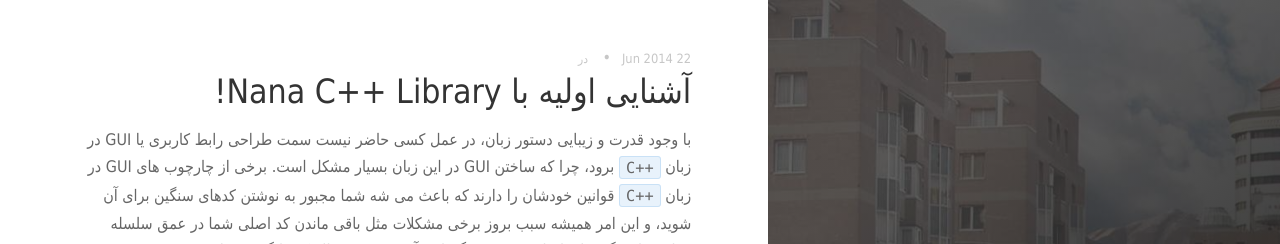
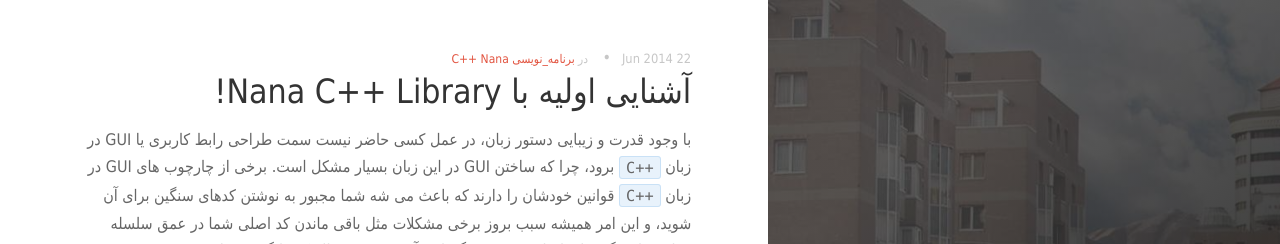
Before and after one commit to mer30hamid/mer30hamid.github.io, a Jekyll site: the page built from _posts/2014-06-22-nana-c-library.markdown, in a window 1280 px wide and 900 px high. Shown: the top 244 px of the window. Built offline with Jekyll 4.4.1, drawn with Linux system fonts in a browser that asks for light colours; nearby versions of some CDN libraries; comment, search, counter and statistics services are not loaded.

Commit message:
Post update: آشنایی اولیه با Nana C++ Library!

```diff
--- a/_posts/2014-06-22-nana-c-library.markdown
+++ b/_posts/2014-06-22-nana-c-library.markdown
@@ -2,6 +2,7 @@
 published: true
 title: آشنایی اولیه با Nana C++ Library!
 layout: post
+tags: [برنامه_نویسی, C++, Nana]
 ---
 با وجود قدرت و زیبایی دستور زبان، در عمل کسی حاضر نیست سمت طراحی رابط کاربری یا GUI در زبان <i dir="ltr" style="direction: ltr;"><code>C++</code></i> برود، چرا که ساختن GUI در این زبان بسیار مشکل است. برخی از چارچوب های GUI در زبان <i dir="ltr" style="direction: ltr;"><code>C++</code></i> قوانین خودشان را دارند که باعث می شه شما مجبور به نوشتن کدهای سنگین برای آن شوید، و این امر همیشه سبب بروز برخی مشکلات مثل باقی ماندن کد اصلی شما در عمق سلسله مراتب وابستگی ها و ایجاد سختی در نگهداری آن می شود. حالا یک جایگزین پیدا شده، Nana C++ Library یک کتابخانه ناب از <i dir="ltr" style="direction: ltr;"><code>C++</code></i> که راهنمای شما در ایجاد رابط کاربری هست و دانش، مهارت و سبک و سیاق شما در <i dir="ltr" style="direction: ltr;"><code>C++</code></i> را حفظ می کند و فرایندی عالی را در طراحی رابط کاربری در زبان <i dir="ltr" style="direction: ltr;"><code>C++</code></i> فراهم می آورد.
 
```
